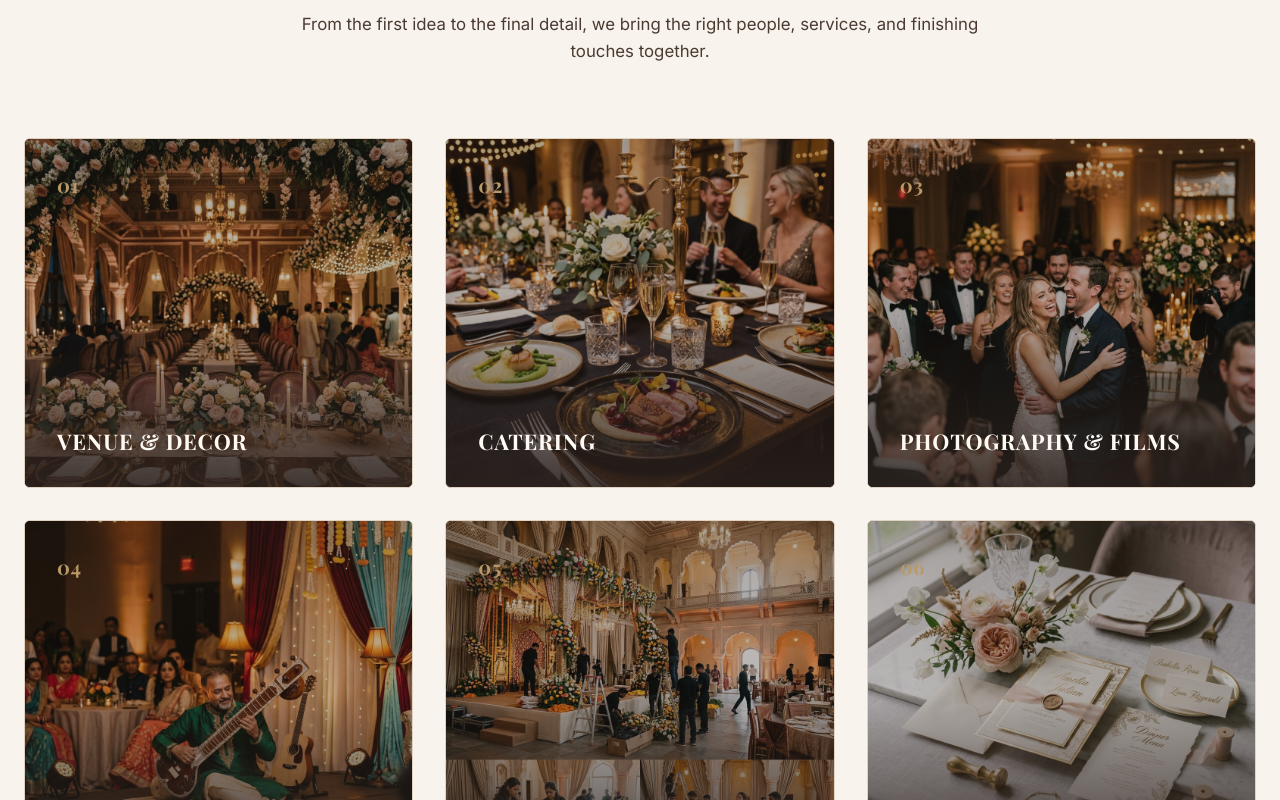
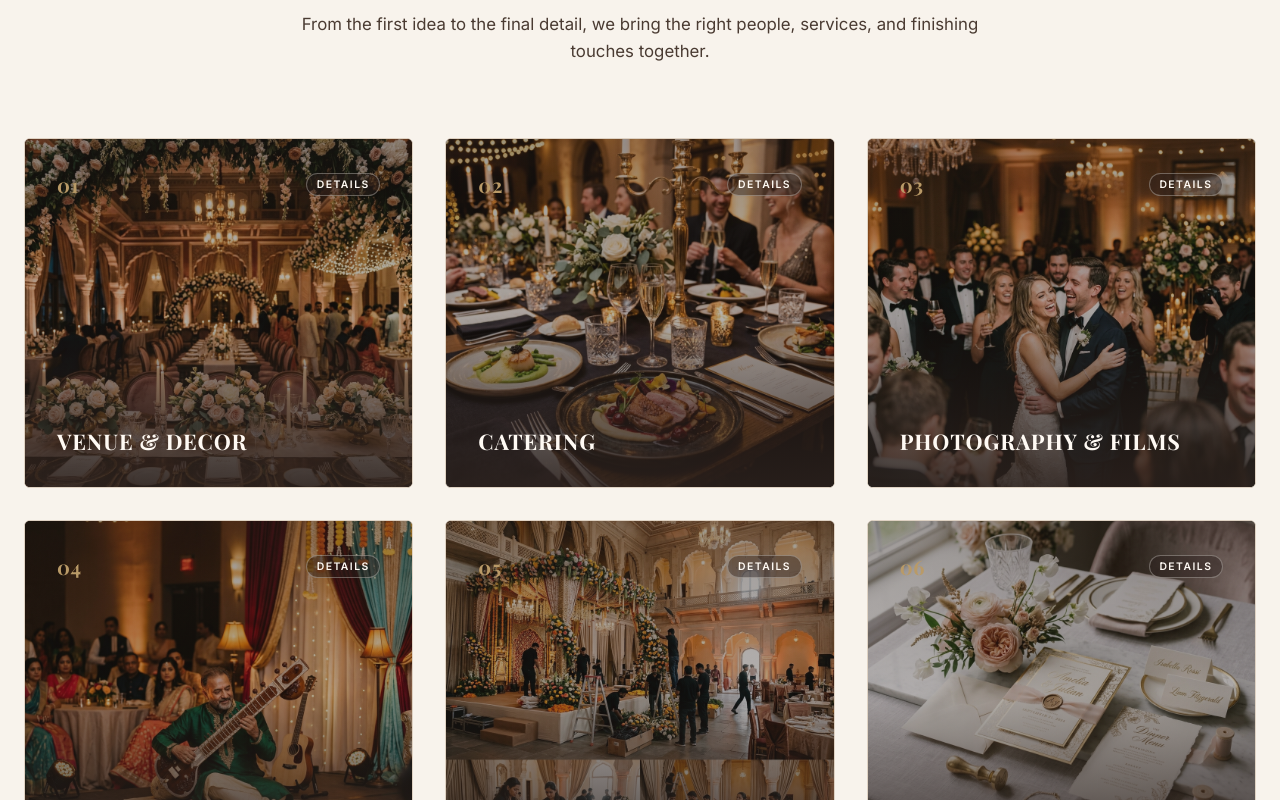
Before and after one commit to AdityaJha20/eventsika-landing, a Next.js app: page / in a window 1280 px wide. Shown: the part 1740-2540 px from the top of the page. Built offline with nearby package versions, Linux system fonts and the light colour scheme; a web font is replaced by a local one.

Commit message:
Restore services card flip interaction

```diff
--- a/src/components/Services.module.css
+++ b/src/components/Services.module.css
@@ -59,59 +59,100 @@
   padding: 0;
 }
 
-/* Outer Card Container */
+/* Outer Card Container with 3D Perspective */
 .card {
-  position: relative;
+  perspective: 1000px;
+  -webkit-perspective: 1000px;
   height: 350px;
   width: 100%;
+  position: relative;
+}
+
+/* Inner Card Container that Rotates */
+.cardInner {
+  position: relative;
+  width: 100%;
+  height: 100%;
+  transform-style: preserve-3d;
+  -webkit-transform-style: preserve-3d;
+  transition: transform 0.6s cubic-bezier(0.4, 0, 0.2, 1);
+  transform: rotateY(0deg);
+  border-radius: 6px;
+  cursor: pointer;
+  outline: none;
+  touch-action: manipulation;
+}
+
+.cardInner:focus-visible {
+  box-shadow: 0 0 0 3px var(--gold);
+}
+
+/* Desktop Hover & Mobile/Keyboard State Trigger */
+.card:hover .cardInner,
+.cardInnerFlipped {
+  transform: rotateY(180deg);
+}
+
+/* Common Styles for Front & Back Faces */
+.cardFront,
+.cardBack {
+  position: absolute;
+  inset: 0;
+  width: 100%;
+  height: 100%;
+  backface-visibility: hidden;
+  -webkit-backface-visibility: hidden;
   border-radius: 6px;
   overflow: hidden;
   border: 1px solid var(--border);
-  cursor: pointer;
-  outline: none;
-  background-color: var(--foreground);
 }
 
-.card:focus-visible {
-  box-shadow: 0 0 0 3px var(--gold);
+/* FRONT FACE */
+.cardFront {
+  background-color: var(--foreground);
+  transform: rotateY(0deg);
+  display: flex;
+  flex-direction: column;
+  justify-content: space-between;
+  padding: 2rem;
+  z-index: 2;
 }
 
-/* Background Image */
 .image {
   object-fit: cover;
   object-position: center;
-  transition: transform 0.5s cubic-bezier(0.2, 0, 0.2, 1);
+  transition: transform 0.5s ease;
 }
 
-.card:hover .image,
-.cardRevealed .image {
-  transform: scale(1.04);
+.card:hover .image {
+  transform: scale(1.05);
 }
 
-/* Default Gradient Overlay */
-.defaultOverlay {
+.frontOverlay {
   position: absolute;
   inset: 0;
   background: linear-gradient(
     to top,
-    rgba(43, 33, 29, 0.88) 0%,
-    rgba(43, 33, 29, 0.3) 50%,
-    rgba(43, 33, 29, 0.4) 100%
+    rgba(43, 33, 29, 0.9) 0%,
+    rgba(43, 33, 29, 0.35) 50%,
+    rgba(43, 33, 29, 0.45) 100%
   );
   z-index: 1;
-  transition: opacity 0.35s ease;
 }
 
-/* Default Front Content */
 .frontContent {
-  position: absolute;
-  inset: 0;
+  position: relative;
   z-index: 2;
-  padding: 2rem;
+  height: 100%;
   display: flex;
   flex-direction: column;
   justify-content: space-between;
-  transition: opacity 0.3s ease, transform 0.3s ease;
+}
+
+.frontHeader {
+  display: flex;
+  align-items: center;
+  justify-content: space-between;
 }
 
 .numberFront {
@@ -120,6 +161,19 @@
   font-weight: 700;
   color: var(--gold);
   letter-spacing: 0.04em;
+}
+
+.flipHint {
+  font-family: var(--font-inter), sans-serif;
+  font-size: 0.65rem;
+  font-weight: 600;
+  letter-spacing: 0.14em;
+  text-transform: uppercase;
+  color: var(--cream-light);
+  background-color: rgba(43, 33, 29, 0.45);
+  padding: 0.25rem 0.6rem;
+  border-radius: 12px;
+  border: 1px solid rgba(255, 250, 244, 0.3);
 }
 
 .titleFront {
@@ -133,55 +187,25 @@
   line-height: 1.25;
 }
 
-/* Detail Overlay (Revealed on Hover / Tap) */
-.detailOverlay {
-  position: absolute;
-  inset: 0;
-  z-index: 3;
+/* BACK FACE */
+.cardBack {
+  background-color: var(--cream-light);
+  transform: rotateY(180deg);
   padding: 2.25rem 2rem;
-  background: linear-gradient(
-    180deg,
-    rgba(35, 26, 22, 0.94) 0%,
-    rgba(43, 33, 29, 0.96) 100%
-  );
-  backdrop-filter: blur(4px);
-  -webkit-backdrop-filter: blur(4px);
   display: flex;
   flex-direction: column;
   justify-content: space-between;
-  opacity: 0;
-  pointer-events: none;
-  transition: opacity 0.35s cubic-bezier(0.2, 0, 0.2, 1);
+  z-index: 1;
 }
 
-.detailContent {
+.backHeader {
   display: flex;
-  flex-direction: column;
-  transform: translateY(8px);
-  transition: transform 0.35s cubic-bezier(0.2, 0, 0.2, 1);
+  align-items: center;
+  justify-content: space-between;
+  margin-bottom: 1.25rem;
 }
 
-.card:hover .detailOverlay,
-.cardRevealed .detailOverlay {
-  opacity: 1;
-  pointer-events: auto;
-}
-
-.card:hover .detailContent,
-.cardRevealed .detailContent {
-  transform: translateY(0);
-}
-
-.card:hover .frontContent,
-.cardRevealed .frontContent {
-  opacity: 0;
-}
-
-.detailHeader {
-  margin-bottom: 0.85rem;
-}
-
-.numberDetail {
+.numberBack {
   font-family: var(--font-playfair), serif;
   font-size: 1.25rem;
   font-weight: 700;
@@ -189,33 +213,33 @@
   letter-spacing: 0.04em;
 }
 
-.titleDetail {
+.titleBack {
   font-family: var(--font-playfair), serif;
   font-size: 1.2rem;
   font-weight: 700;
   letter-spacing: 0.06em;
   text-transform: uppercase;
-  color: var(--cream-light);
+  color: var(--foreground);
   margin-bottom: 0.85rem;
   line-height: 1.25;
 }
 
-.descriptionDetail {
+.descriptionBack {
   font-family: var(--font-inter), sans-serif;
   font-size: 0.925rem;
   line-height: 1.65;
-  color: #dfd2c3;
-  margin: 0;
+  color: #4a3b32;
+  margin-bottom: 1.5rem;
 }
 
 .exploreLink {
   display: inline-flex;
   align-items: center;
-  gap: 0.45rem;
+  gap: 0.4rem;
   font-family: var(--font-inter), sans-serif;
   font-size: 0.875rem;
   font-weight: 600;
-  color: var(--gold);
+  color: var(--primary);
   text-decoration: none;
   transition: color 0.2s ease;
   margin-top: auto;
@@ -229,7 +253,7 @@
 }
 
 .card:hover .arrowIcon,
-.cardRevealed .arrowIcon {
+.cardInnerFlipped .arrowIcon {
   transform: translateX(4px);
 }
 
@@ -262,13 +286,27 @@
 
 /* Reduced Motion Override */
 @media (prefers-reduced-motion: reduce) {
-  .image,
-  .detailOverlay,
-  .detailContent,
-  .frontContent,
-  .arrowIcon {
+  .cardInner {
     transition: none !important;
     transform: none !important;
+  }
+
+  .card:hover .cardInner,
+  .cardInnerFlipped {
+    transform: none !important;
+  }
+
+  .cardBack {
+    transform: none !important;
+    opacity: 0;
+    transition: opacity 0.25s ease;
+    pointer-events: none;
+  }
+
+  .card:hover .cardBack,
+  .cardInnerFlipped .cardBack {
+    opacity: 1;
+    pointer-events: auto;
   }
 }
 
--- a/src/components/Services.tsx
+++ b/src/components/Services.tsx
@@ -13,7 +13,7 @@ const SERVICES = [
       "Beautiful spaces, considered styling, and details that make the setting feel unmistakably yours.",
     image: "/images/service-venue-decor.png",
     alt: "Elegant event venue with floral arrangements and ambient candlelight",
-    href: "#services",
+    href: "/services",
   },
   {
     number: "02",
@@ -22,7 +22,7 @@ const SERVICES = [
       "Thoughtful menus and seamless service designed around your occasion and your guests.",
     image: "/images/service-catering.png",
     alt: "Gourmet celebration dining and elegant food presentation",
-    href: "#services",
+    href: "/services",
   },
   {
     number: "03",
@@ -31,7 +31,7 @@ const SERVICES = [
       "Capture the atmosphere, emotions, and moments you'll want to remember long after the celebration.",
     image: "/images/service-photography.png",
     alt: "Professional event photographer capturing candid celebration moments",
-    href: "#services",
+    href: "/services",
   },
   {
     number: "04",
@@ -40,7 +40,7 @@ const SERVICES = [
       "Music, performances, and experiences that give your celebration its own energy and character.",
     image: "/images/service-entertainment.png",
     alt: "Live acoustic musical performance at an elegant celebration",
-    href: "#services",
+    href: "/services",
   },
   {
     number: "05",
@@ -49,7 +49,7 @@ const SERVICES = [
       "Careful coordination from planning through execution, so every detail comes together smoothly.",
     image: "/images/service-event-management.png",
     alt: "Professional event coordinator managing venue setup details",
-    href: "#services",
+    href: "/services",
   },
   {
     number: "06",
@@ -58,15 +58,18 @@ const SERVICES = [
       "Beautiful stationery, guest communication, and finishing touches that complete the experience.",
     image: "/images/service-invitations-details.png",
     alt: "Luxury event stationery, wedding invitations, and gold foil details",
-    href: "#services",
+    href: "/services",
   },
 ];
 
 export default function Services() {
-  const [activeCard, setActiveCard] = useState<string | null>(null);
+  const [flippedCards, setFlippedCards] = useState<Record<string, boolean>>({});
 
   const toggleCard = (number: string) => {
-    setActiveCard((prev) => (prev === number ? null : number));
+    setFlippedCards((prev) => ({
+      ...prev,
+      [number]: !prev[number],
+    }));
   };
 
   const handleKeyDown = (e: React.KeyboardEvent, number: string) => {
@@ -95,24 +98,25 @@ export default function Services() {
           </p>
         </div>
 
-        {/* 6 Editorial Service Cards with Overlay Interaction */}
+        {/* 6 Interactive 3D Flip Service Cards */}
         <ul className={styles.grid}>
           {SERVICES.map((service) => {
-            const isRevealed = activeCard === service.number;
+            const isFlipped = Boolean(flippedCards[service.number]);
             return (
-              <li key={service.number}>
+              <li key={service.number} className={styles.card}>
                 <div
                   tabIndex={0}
                   role="button"
-                  aria-expanded={isRevealed}
-                  aria-label={`${service.title} service details. Press Enter, Space or tap to view details.`}
-                  className={`${styles.card} ${
-                    isRevealed ? styles.cardRevealed : ""
+                  aria-expanded={isFlipped}
+                  aria-label={`${service.title} service details. Press Enter, Space or tap to flip card.`}
+                  className={`${styles.cardInner} ${
+                    isFlipped ? styles.cardInnerFlipped : ""
                   }`}
                   onClick={() => toggleCard(service.number)}
                   onKeyDown={(e) => handleKeyDown(e, service.number)}
                 >
-                  {/* Background Photography */}
+                  {/* FRONT FACE: Editorial Photography */}
+                  <div className={styles.cardFront}>
                     <Image
                       src={service.image}
                       alt={service.alt}
@@ -120,28 +124,32 @@ export default function Services() {
                       sizes="(max-width: 640px) 100vw, (max-width: 1024px) 50vw, 33vw"
                       className={styles.image}
                     />
-                  <div className={styles.defaultOverlay} />
-
-                  {/* Default Front Content */}
+                    <div className={styles.frontOverlay} />
                     <div className={styles.frontContent}>
-                    <span className={styles.numberFront}>{service.number}</span>
+                      <div className={styles.frontHeader}>
+                        <span className={styles.numberFront}>
+                          {service.number}
+                        </span>
+                        <span className={styles.flipHint}>Details</span>
+                      </div>
                       <h3 className={styles.titleFront}>{service.title}</h3>
                     </div>
+                  </div>
 
-                  {/* Revealed Editorial Detail Overlay */}
-                  <div className={styles.detailOverlay}>
-                    <div className={styles.detailContent}>
-                      <div className={styles.detailHeader}>
-                        <span className={styles.numberDetail}>
+                  {/* BACK FACE: Detailed Information */}
+                  <div className={styles.cardBack}>
+                    <div className={styles.backMain}>
+                      <div className={styles.backHeader}>
+                        <span className={styles.numberBack}>
                           {service.number}
                         </span>
                       </div>
-                      <h3 className={styles.titleDetail}>{service.title}</h3>
-                      <p className={styles.descriptionDetail}>
+                      <h3 className={styles.titleBack}>{service.title}</h3>
+                      <p className={styles.descriptionBack}>
                         {service.description}
                       </p>
                     </div>
-                    <div className={styles.exploreLink}>
+                    <Link href={service.href} className={styles.exploreLink}>
                       <span>Explore service</span>
                       <svg
                         className={styles.arrowIcon}
@@ -156,7 +164,7 @@ export default function Services() {
                         <line x1="5" y1="12" x2="19" y2="12" />
                         <polyline points="12 5 19 12 12 19" />
                       </svg>
-                    </div>
+                    </Link>
                   </div>
                 </div>
               </li>
```
Lines whose indentation alone changed are shown as unchanged.
